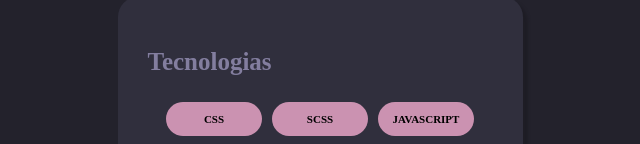
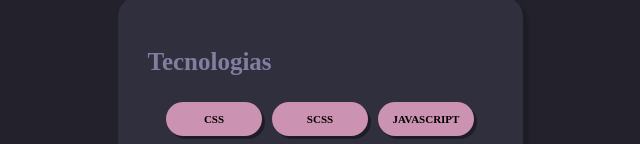
Before and after one commit to Chamoouske/ajaxlima, a React (Vite) app: page / in a window 1280 px wide. Shown: the part 656-800 px from the top of the page, without its empty margins (330-970 px from the left). Built offline with nearby package versions, Linux system fonts and the light colour scheme.

Commit message:
Fix[technologies]:add box-shadow on technology

```diff
--- a/src/components/technologies/styles.module.scss
+++ b/src/components/technologies/styles.module.scss
@@ -31,6 +31,7 @@
       width: 86px;
 
       background-color: $bg-box-technologies;
+      box-shadow: 3px 3px $bg-shadow;
 
       border-radius: 50px;
 
```
